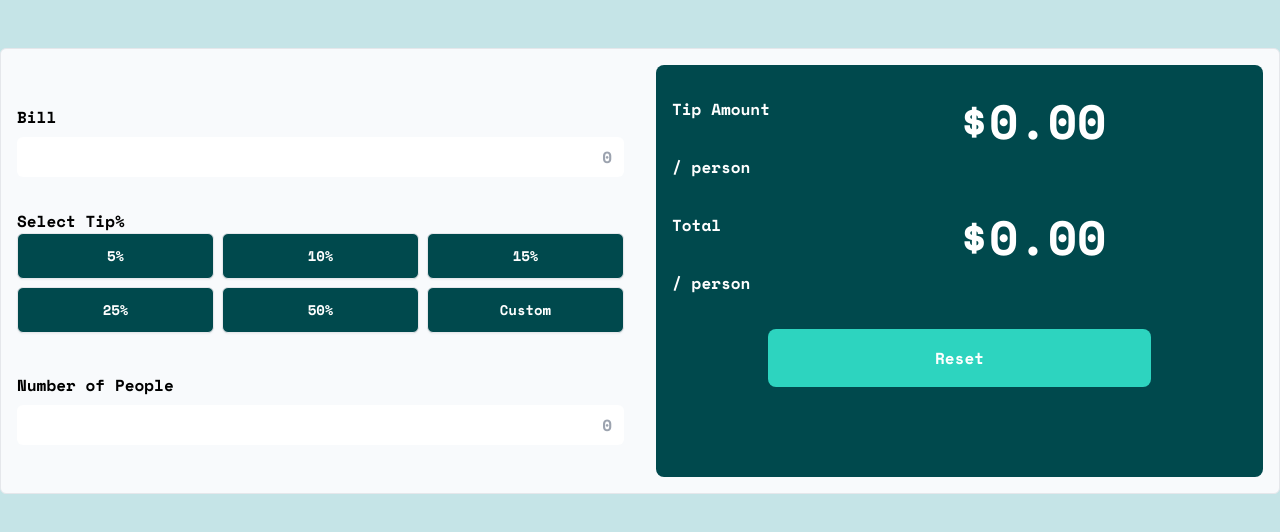
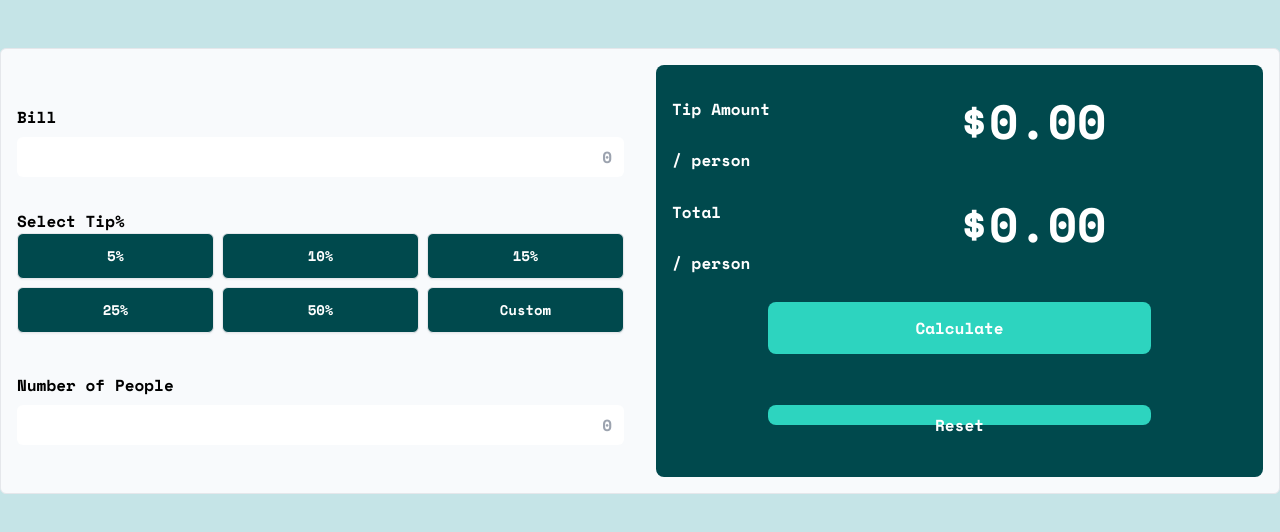
Before and after one commit to mynameisonoda/tip-calculator, a React (Create React App) app: page / in a window 1280 px wide. Shown: the top 532 px of the page. Built offline with nearby package versions, Linux system fonts and the light colour scheme.

Commit message:
added calculation mechanism, unfinished

```diff
--- a/src/components/App.jsx
+++ b/src/components/App.jsx
@@ -48,6 +48,16 @@ function App() {
         }
         console.log(value);
     };
+
+    function handleCalculation() {
+        setValue(prevValue => {
+            return {
+                tipAmount: (prevValue.selectedTip*prevValue.billAmount)/prevValue.numOfPeople,
+                splitPayAmount: (prevValue.billAmount+prevValue.tipAmount)/prevValue.numOfPeople,
+            }
+        })
+        console.log(value);
+    }
 
     return (
         <div className="container relative border rounded-md mx-auto my-12 px-4 py-4 bg-slate-50 grid grid-cols-2 gap-8">
@@ -115,6 +125,7 @@ function App() {
                     <p className="row-span-2 text-5xl">$0.00</p>
                     <p>/ person</p>
                 </div>
+                <button className="mx-auto bg-teal-400 rounded-lg w-8/12 h-1/2 px-4 py-2" onClick={handleCalculation}>Calculate</button>
                 <button className="mx-auto bg-teal-400 rounded-lg w-8/12 h-1/2 px-4 py-2">Reset</button>
             </section>
         </div>
```
Also changed, not shown: 1 other file (tests, documents, lock files or other folders).
